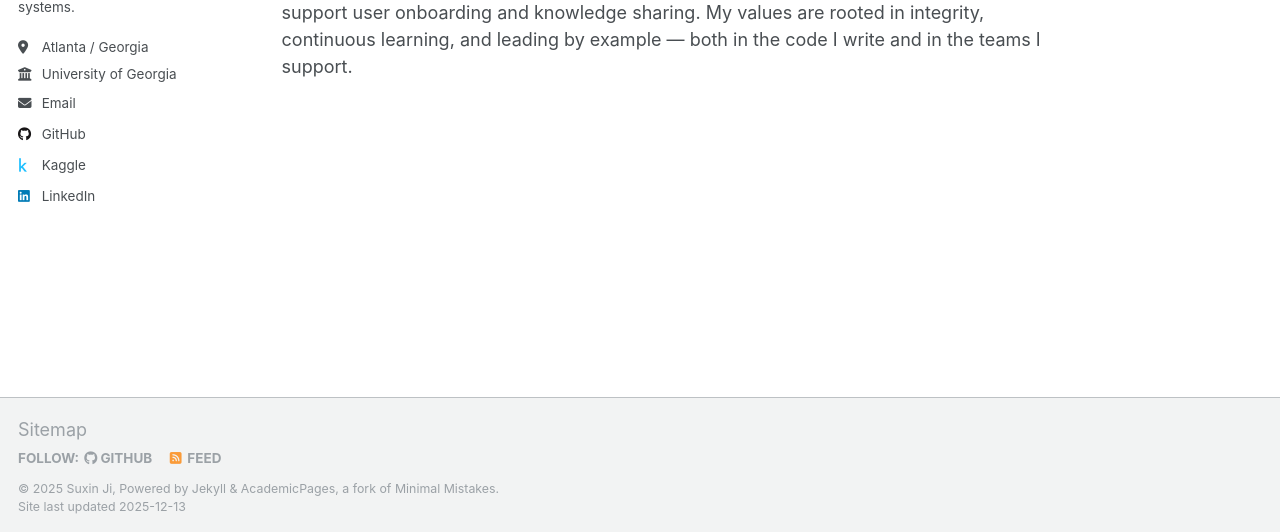
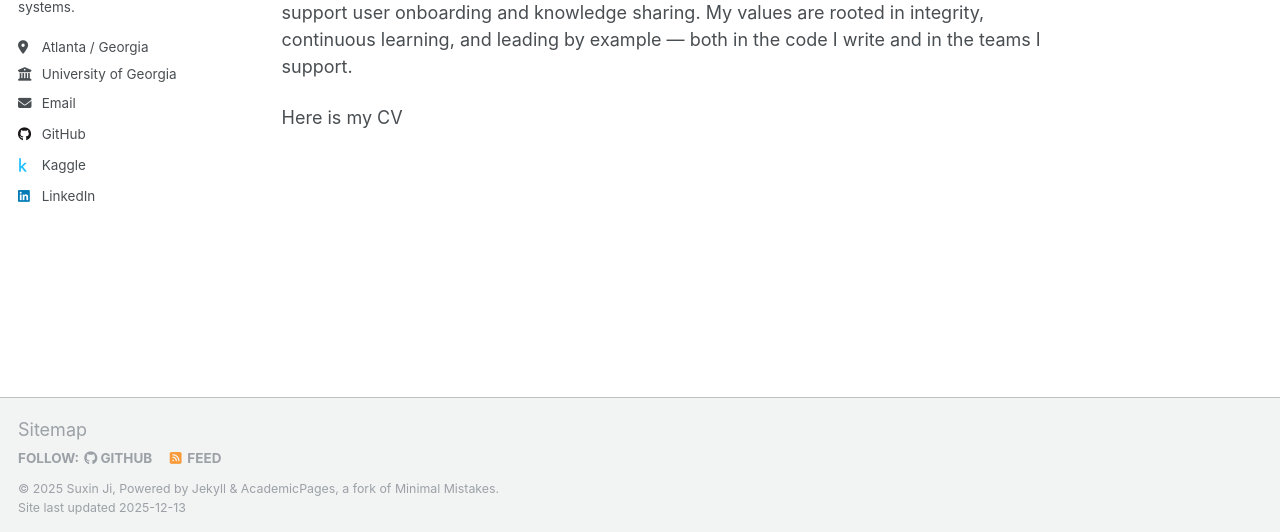
Before and after one commit to SuzieJi/suxinji.github.io, a Jekyll site: the page built from _pages/about.md, in a window 1280 px wide and 1287 px high. Shown: the part 752-1284 px from the top of the window. Built offline with Jekyll 4.4.1, drawn with Linux system fonts in a browser that asks for light colours.

Commit message:
Update about page and Add CV

```diff
--- a/_pages/about.md
+++ b/_pages/about.md
@@ -14,3 +14,5 @@ I bring hands-on expertise in tools and technologies like Python, SQL, PySpark,
 Beyond technical execution, I’m deeply committed to collaboration, ownership, and results. I thrive in cross-functional teams, where my ability to communicate clearly, adapt quickly, and lead through ambiguity helps bridge engineering and business. I'm known for being solution-oriented, resilient under pressure, and motivated by impact. Whether it's debugging a pipeline failure, launching a tutorial that supports a new user, or streamlining data workflows to save engineering hours — I bring focus and follow-through to everything I do.
 
 I also actively contribute to the data community, having been recognized as a top contributor in the Incorta Community Forum, and have created technical video tutorials to support user onboarding and knowledge sharing. My values are rooted in integrity, continuous learning, and leading by example — both in the code I write and in the teams I support.
+
+Here is my CV
```
